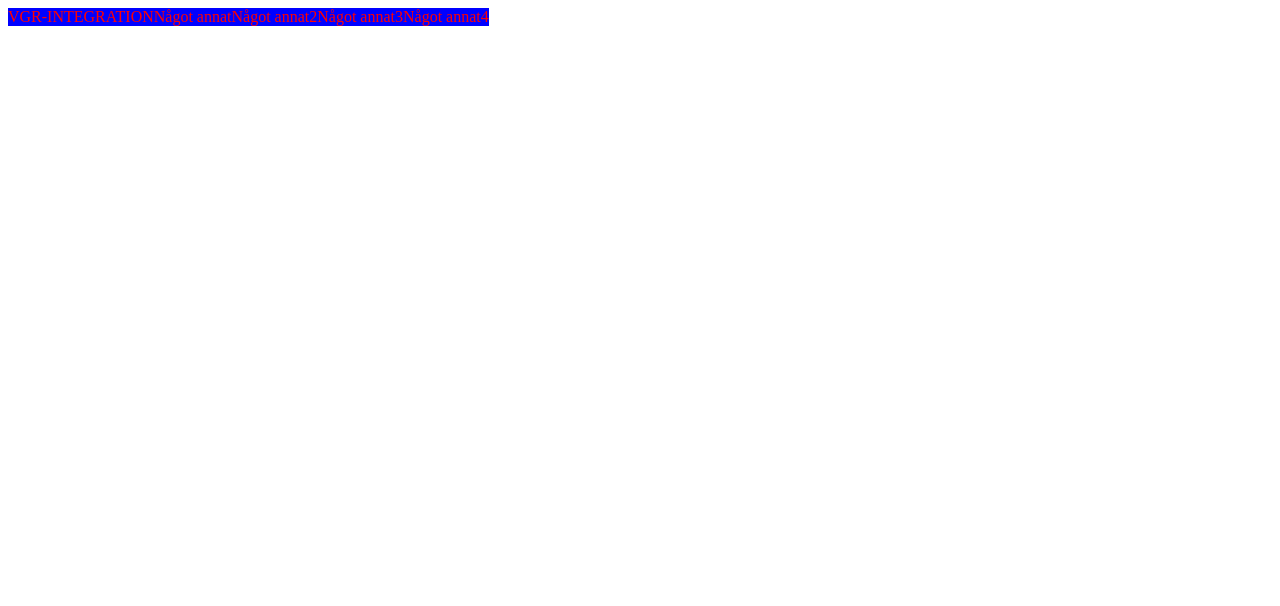
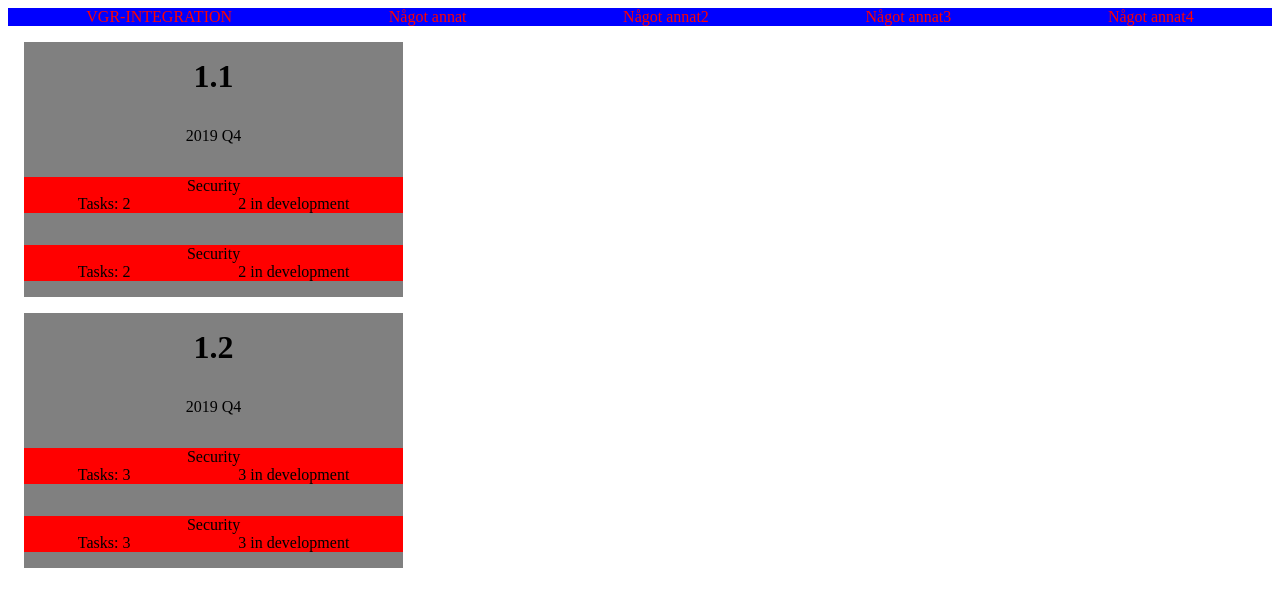
Before and after one commit to VincentLideboKjellman/roadmap, a Next.js app: page /roadmap in a window 1280 px wide. Shown: the top 606 px of the page. Built offline with nearby package versions, Linux system fonts and the light colour scheme.

Commit message:
setup and props managing

```diff
--- /dev/null
+++ b/components/Category/index.js
@@ -0,0 +1,45 @@
+import React from 'react';
+import styled from 'styled-components';
+
+const StyledCategory = styled.div`
+
+width:100%;
+margin:16px;
+background-color:red;
+
+.category-header{
+    display:flex;
+    width:100%;
+    justify-content:center;
+    align-items:center;
+}
+
+.category-header-info{
+    width: 100%;
+    display:flex;
+    justify-content:space-around;
+    align-items:center;
+    flex-direction:row;
+}
+
+`
+
+const Category = ({ categoryTitle, amountStatus, taskAmount }) => {
+
+    return(
+        <StyledCategory>
+            <div className="category-header">
+                {categoryTitle}
+            </div>
+            <div className="category-header-info">
+                <div>
+                    {taskAmount}
+                </div>
+                <div>
+                    {amountStatus}
+                </div>
+            </div>
+        </StyledCategory>
+    );
+}
+export default Category;
--- a/components/Container/index.js
+++ b/components/Container/index.js
@@ -3,6 +3,7 @@ import styled from 'styled-components';
 
 const StyledContainer = styled.div`
 
+width:100%;
 display: inline-block;
 padding: 0px;
 margin: 0px;
--- /dev/null
+++ b/components/ReleaseCard/index.js
@@ -0,0 +1,36 @@
+import React from 'react';
+import styled from 'styled-components';
+import Category from '../Category';
+
+
+const StyledReleaseCard = styled.div`
+width: 30%;
+//height: 200px;
+background-color: gray;
+
+display: flex;
+justify-content: center;
+align-items: center;
+flex-direction: column;
+
+margin:16px;
+
+h1{
+    margin:16px;
+}
+
+`
+
+const ReleaseCard = ({ version, release, categoryTitle, taskAmount, amountStatus }) =>{
+
+    return(
+        <StyledReleaseCard>
+            <h1>{version}</h1>
+            <p>{release}</p>
+            <Category categoryTitle={categoryTitle} taskAmount={taskAmount} amountStatus={amountStatus}/>
+            <Category categoryTitle={categoryTitle} taskAmount={taskAmount} amountStatus={amountStatus}/>
+        </StyledReleaseCard>
+    )
+}
+
+export default ReleaseCard;
--- a/package.json
+++ b/package.json
@@ -12,7 +12,8 @@
     "next": "9.1.1",
     "react": "16.11.0",
     "react-dom": "16.11.0",
-    "styled-components": "^4.4.0"
+    "styled-components": "^4.4.0",
+    "styled-modern-normalize": "^0.2.0"
   },
   "devDependencies": {
     "babel-plugin-styled-components": "^1.10.6",
--- /dev/null
+++ b/pages/_app.js
@@ -0,0 +1,20 @@
+import React from 'react'
+import App from 'next/app'
+
+class Layout extends React.Component {
+  render () {
+    const { children } = this.props
+    return <div className='layout'>{children}</div>
+  }
+}
+
+export default class MyApp extends App {
+  render () {
+    const { Component, pageProps } = this.props
+    return (
+      <Layout>
+        <Component {...pageProps} />
+      </Layout>
+    )
+  }
+}
--- a/pages/roadmap.js
+++ b/pages/roadmap.js
@@ -3,8 +3,11 @@ import styled from 'styled-components';
 import Container from '../components/Container';
 import Header from '../components/Header';
 import Head from 'next/head';
+import ReleaseCard from '../components/ReleaseCard';
 
 const  Roadmap = () => {
+
+
 
     return(
             <Container>
@@ -13,6 +16,8 @@ const  Roadmap = () => {
                     <link rel='icon' href='/favicon.ico' />
                 </Head>
                 <Header />
+                <ReleaseCard version="1.1" categoryTitle="Security" amountStatus="2 in development" taskAmount="Tasks: 2" release="2019 Q4" />
+                <ReleaseCard version="1.2" categoryTitle="Security" amountStatus="3 in development" taskAmount="Tasks: 3" release="2019 Q4" />
             </Container>
     );
 }
```
Also changed, not shown: styles/GlobalStyle.js (added, +21 -0 lines), 1 other file (tests, documents, lock files or other folders). Lines whose indentation alone changed are shown as unchanged.
